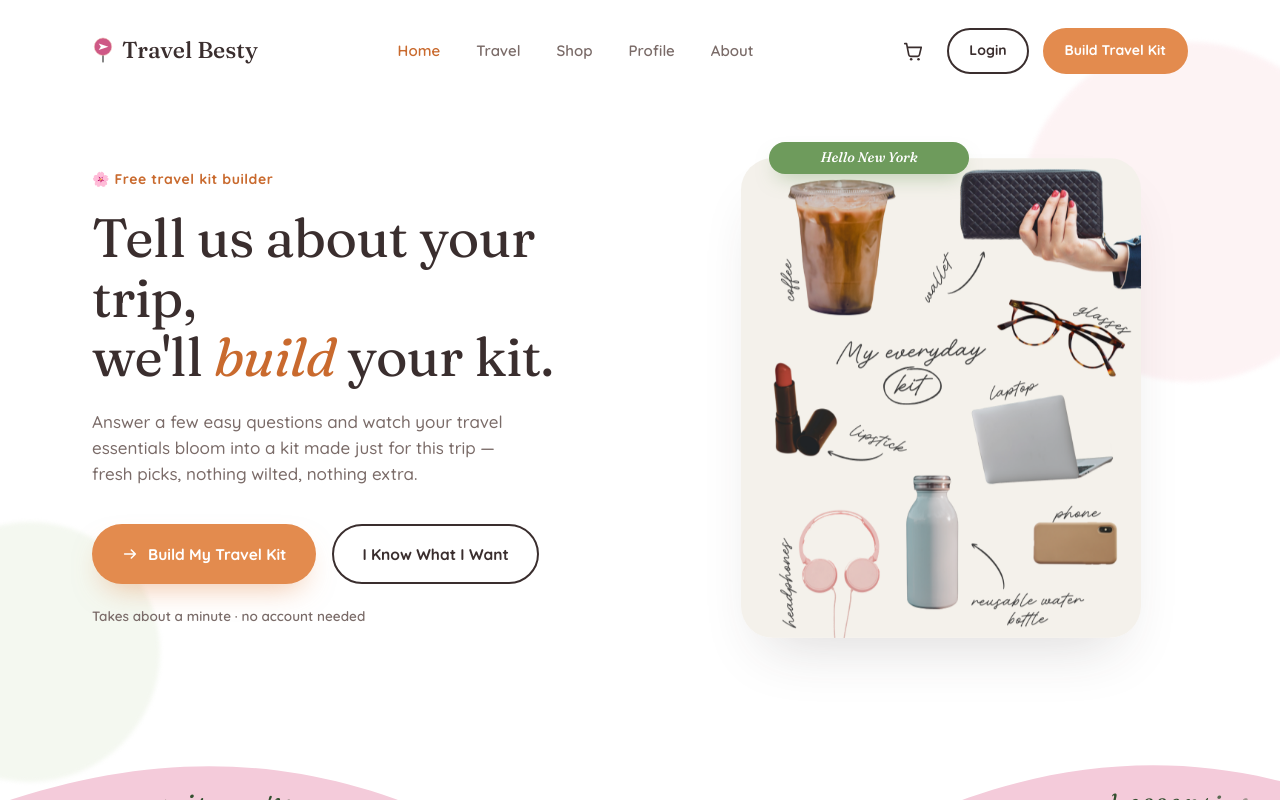
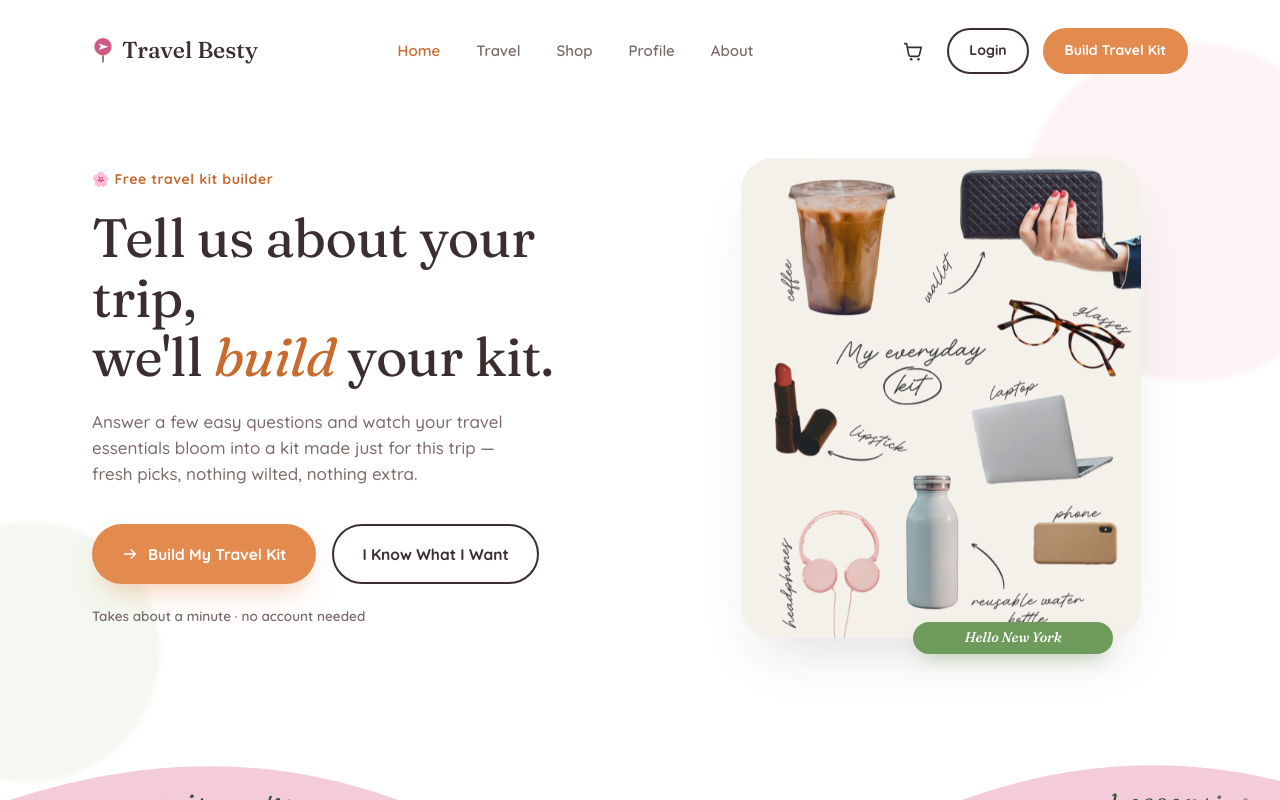
Before and after one commit to dearlavion/dearlavion-travel-besty-ui, an Angular app: page / in a window 1280 px wide. Built offline with nearby package versions, Linux system fonts and the light colour scheme.

Commit message:
fix label

```diff
--- a/src/app/home/home.component.css
+++ b/src/app/home/home.component.css
@@ -153,8 +153,8 @@
 
 .gallery-tag {
   position: absolute;
-  top: -16px;
-  left: 28px;
+  bottom: -16px;
+  right: 28px;
   z-index: 2;
   width: 200px;
   height: 32px;
```
